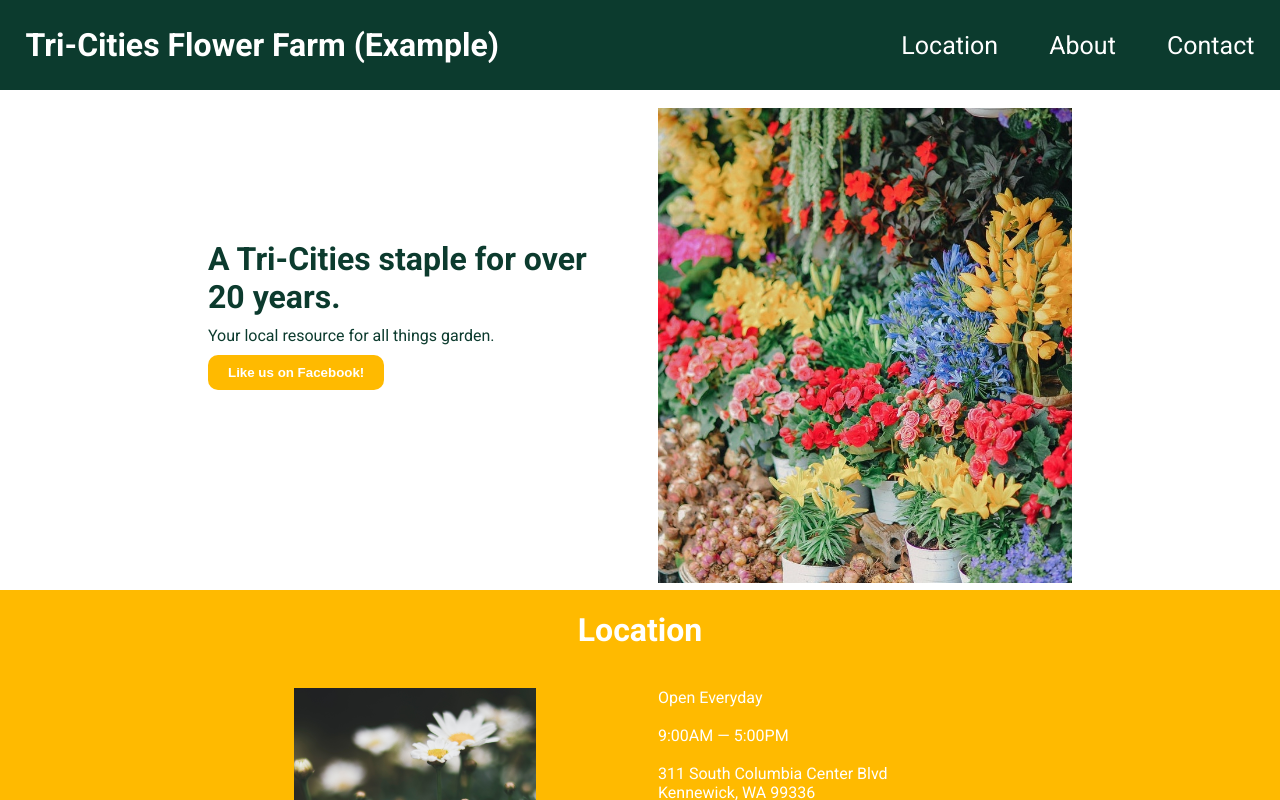
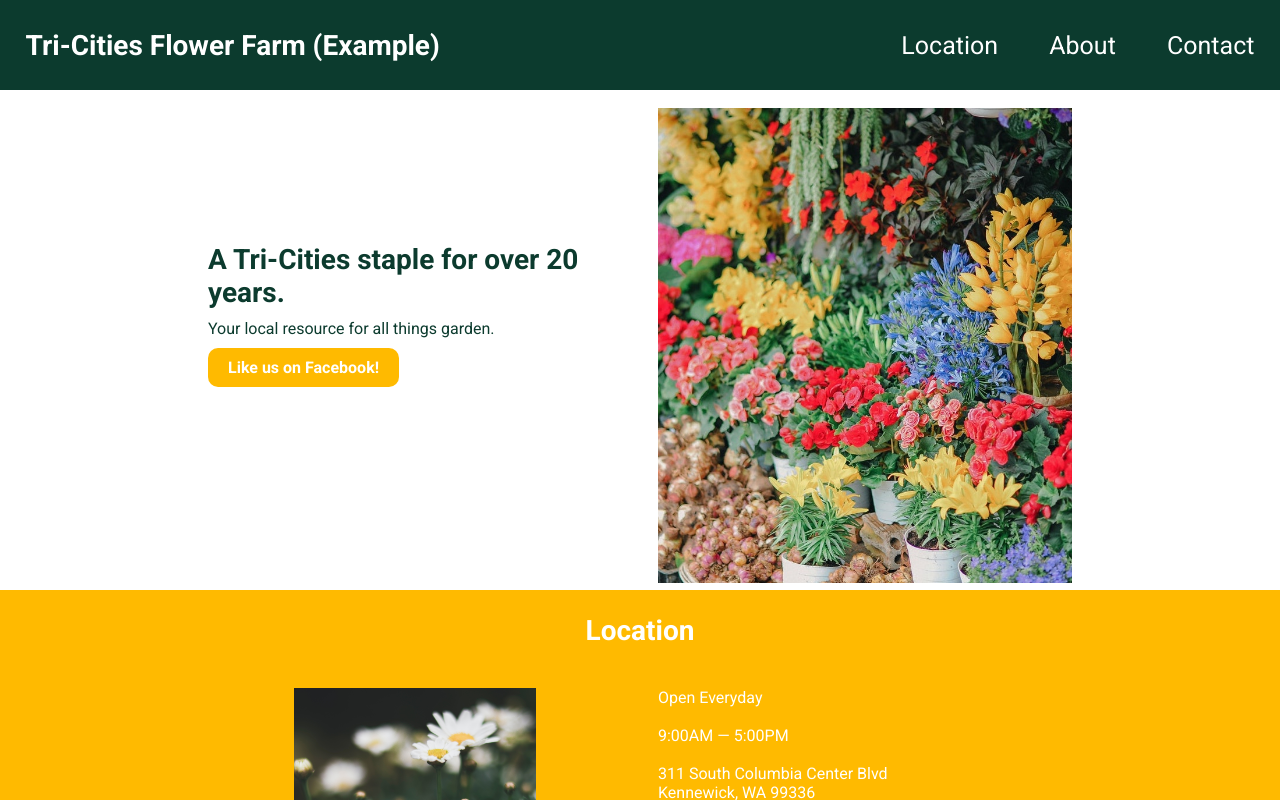
Before and after one commit to lindsayjohnston/flower-farm-test-website-jan2022, a React (Create React App) app: page / in a window 1280 px wide. Shown: the top 800 px of the page. Built offline with nearby package versions, Linux system fonts and the light colour scheme.

Commit message:
Fixed link styling

```diff
--- a/src/App.js
+++ b/src/App.js
@@ -26,9 +26,9 @@ class App extends React.Component {
         title: null,
         image: topImage,
         content1:
-        <button>
-          <a href="https://www.facebook.com/pages/The%20Flower%20Farm/154212651281145/" target="_blank" rel="noreferrer">Like us on Facebook!</a>
-        </button>,
+
+          <a className= "linkButton" href="https://www.facebook.com/pages/The%20Flower%20Farm/154212651281145/" target="_blank" rel="noreferrer">Like us on Facebook!</a>
+        ,
         content2:
           <div>
             <h1 className="paddingBottom10px">A Tri-Cities staple for over 20 years.</h1>
--- a/src/components/portrait/MenuPortrait/MenuPortrait.css
+++ b/src/components/portrait/MenuPortrait/MenuPortrait.css
@@ -64,4 +64,11 @@
     display: flex;
     flex-direction: column;
     text-align: center;
+    font-size: 23px;
+    font-weight: bold;
+
 }
+
+.menuModalLinks a{
+    margin-bottom: 10px;
+}
--- a/src/index.css
+++ b/src/index.css
@@ -23,7 +23,7 @@ body {
 h1{
   margin:0;
   padding: 0;
-  font-size: 32px;
+  font-size: 28px;
 }
 
 h2, h3, p{
@@ -72,7 +72,7 @@ a:hover{
   color: var(--light-color);
 }
 
-button {
+.linkButton {
   display: inline-block;
   border: none;
   text-decoration: none;
@@ -89,23 +89,23 @@ button {
   -moz-appearance: none;
 }
 
-button:hover,
-button:focus {
+.linkButton:hover,
+.linkButton:focus {
   background: var(--dark-color);
   color: var(--light-color)
 }
 
-button:focus{
+.linkButton:focus{
   outline: 1px solid --light-color;
   outline-offset: -4px;
 }
 
-button:disabled {
+.linkButton:disabled {
   background: var(--main-color);
   color: var(--dark-color);
   cursor: unset;
 }
 
-button:active {
+.linkButton:active {
   transform: scale(0.99);
 }
```
